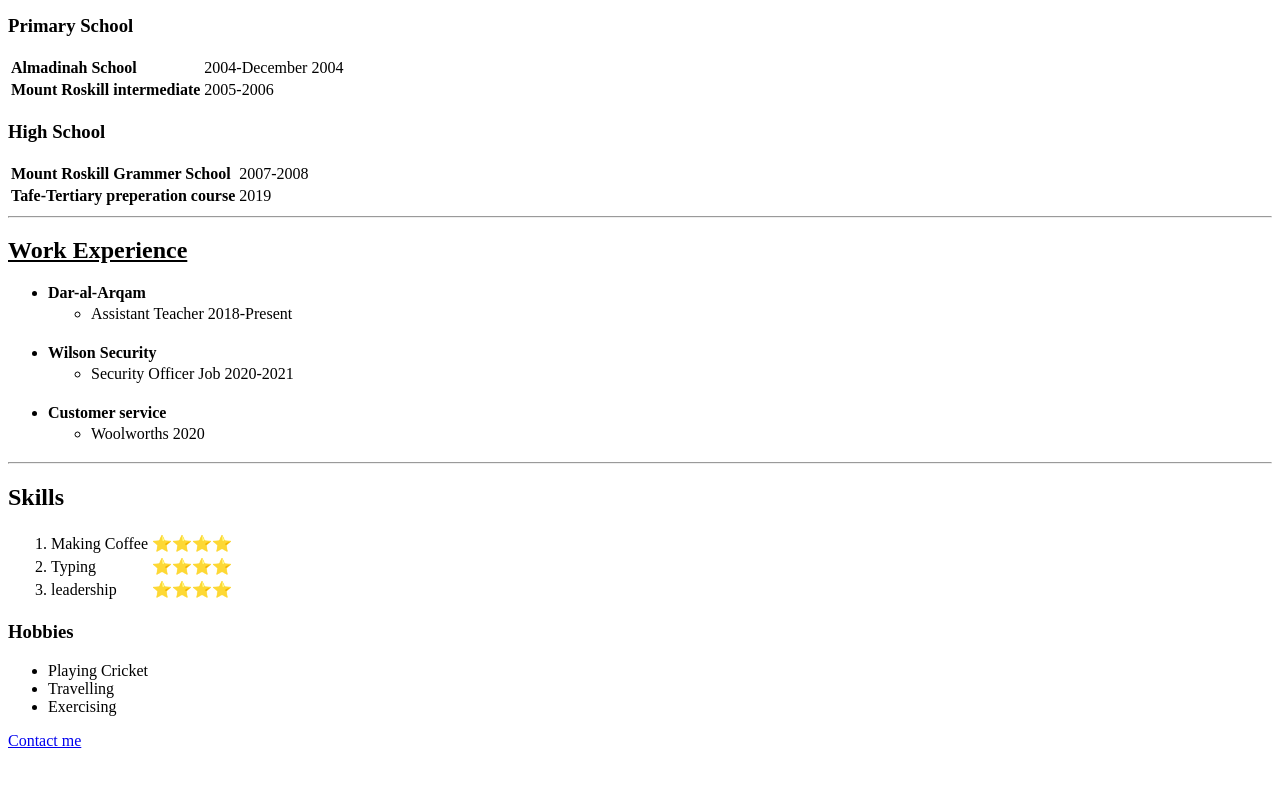
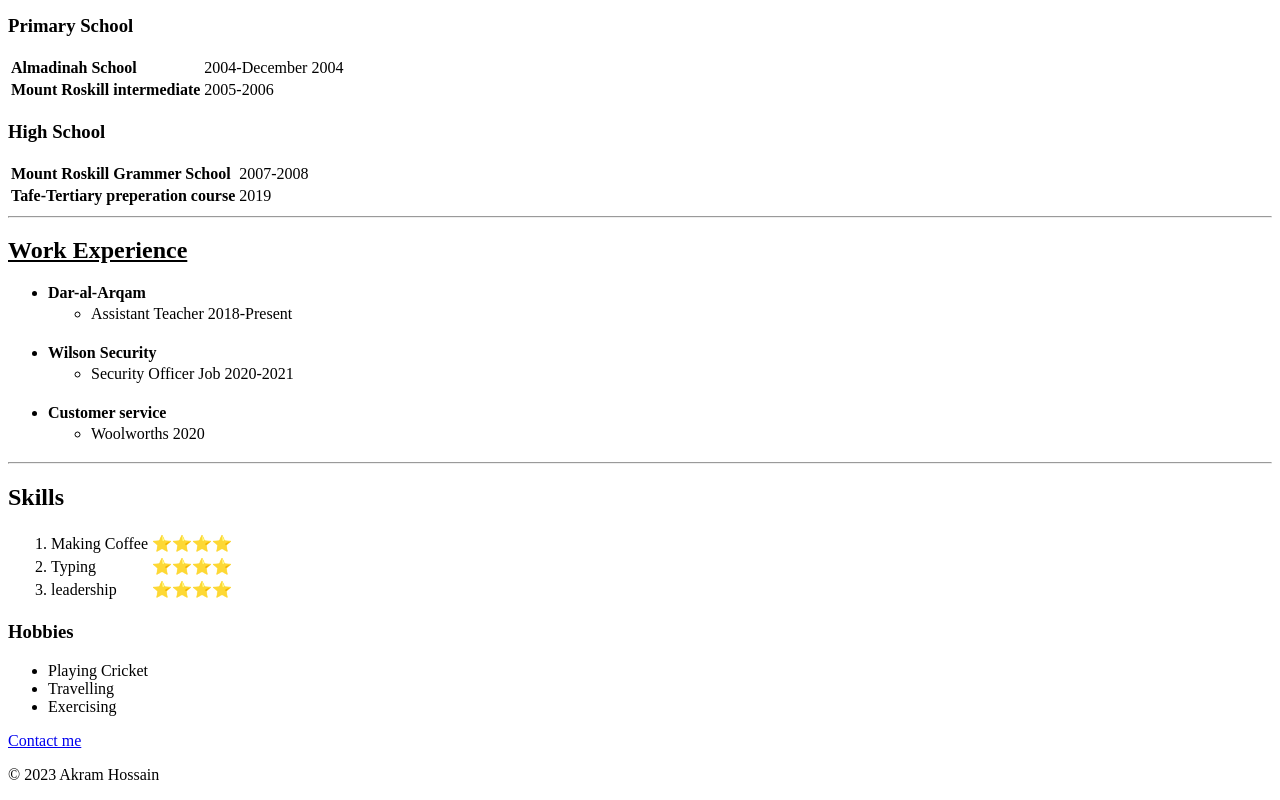
Before and after one commit to A94h/Akram_Resume, a plain HTML site: page index.html in a window 1280 px wide. Shown: the part 306-1106 px from the top of the page. Before the commit the page ends 1064 px from the top, so only its background shows below. Drawn offline with Linux system fonts and the light colour scheme.

Commit message:
Add files via upload

```diff
--- a/index.html
+++ b/index.html
@@ -151,5 +151,7 @@
 </body>
 
 <a href="./contact.html">Contact me</a>
-
+<footer>
+    <p>© 2023 Akram Hossain</p>
+</footer>
 </html>
```
